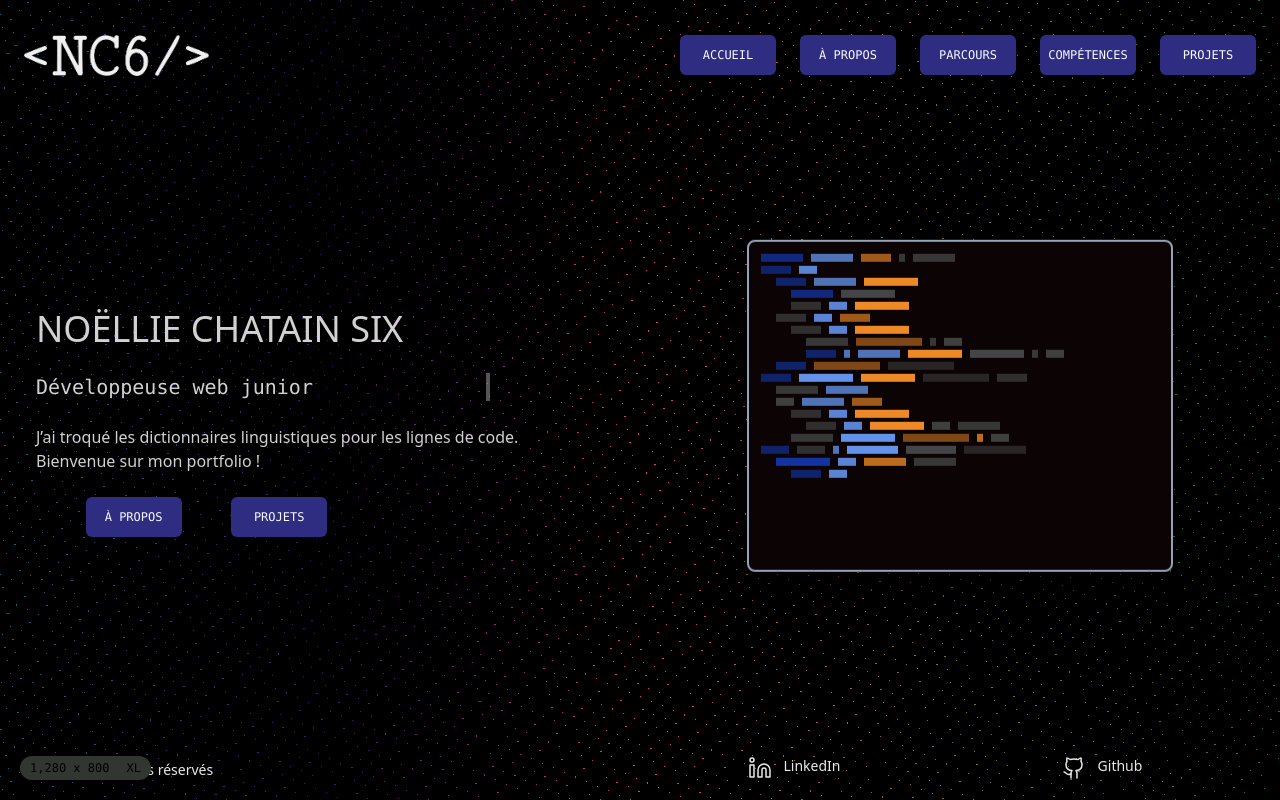
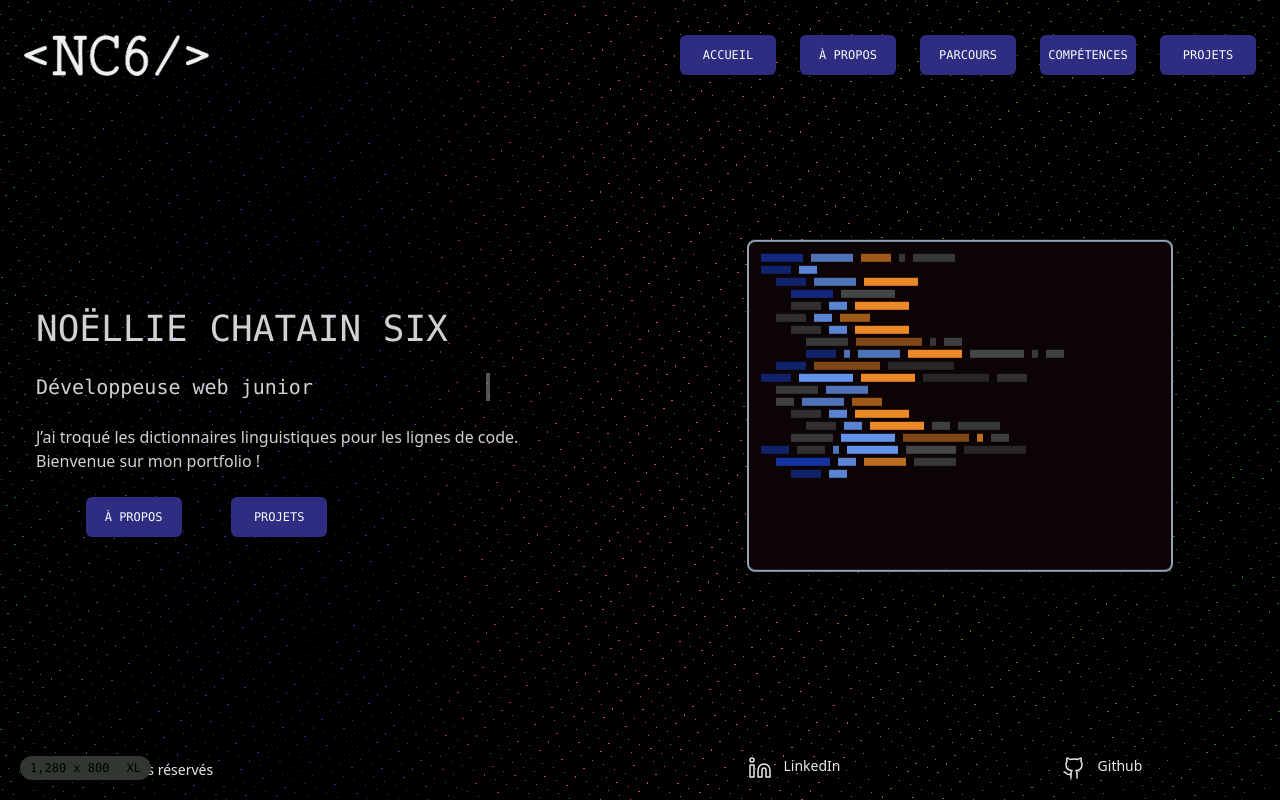
Before and after one commit to NollieChtn6/Portfolio, a React (Vite) app: page / in a window 1280 px wide. Built offline with nearby package versions, Linux system fonts and the light colour scheme.

Commit message:
update pages-title font to 'font-mono'

```diff
--- a/src/components/about/About.tsx
+++ b/src/components/about/About.tsx
@@ -8,7 +8,7 @@ function About() {
   return (
     <main className="about-container flex flex-col md:flex-row max-sm:overflow-y-scroll h-full">
       <div className="about-title flex w-full h-[10%] md:h-full md:w-[10%] items-center md:justify-center">
-        <h2 className="text-woodsmoke-200 md:rotate-180 md:[writing-mode:vertical-rl] text-3xl p-6 uppercase tracking-wide">
+        <h2 className="text-woodsmoke-200 md:rotate-180 md:[writing-mode:vertical-rl] text-3xl p-6 uppercase tracking-wide font-mono">
           À propos de moi
         </h2>
       </div>
--- a/src/components/homepage/HomePage.tsx
+++ b/src/components/homepage/HomePage.tsx
@@ -8,7 +8,7 @@ function HomePage() {
     <main className="homepage-container flex flex-col md:flex-row max-sm:overflow-y-scroll h-full">
       <div className="homepage-content-left flex flex-col md:flex-row w-full md:w-2/4">
         <div className="about-text-container text-woodsmoke-200 flex flex-col grow md:h-full  p-9 md:w-2/4 space-y-6 md:place-content-center">
-          <h1 className="text-woodsmoke-200 text-3xl md:text-4xl uppercase">
+          <h1 className="text-woodsmoke-200 text-3xl md:text-4xl uppercase font-mono">
             Noëllie Chatain Six
           </h1>
           <p className="hero-subtitle flex w-4/5 text-lg md:text-xl animate-typing overflow-hidden whitespace-nowrap font-mono border-r-4">
--- a/src/components/skills/Skills.tsx
+++ b/src/components/skills/Skills.tsx
@@ -62,7 +62,7 @@ function Skills() {
   return (
     <main className="skills-container flex flex-col md:flex-row h-full overflow-hidden">
       <div className="skills-title flex w-full h-[10%] md:h-full md:w-[10%] items-center md:justify-center">
-        <h2 className="text-woodsmoke-200 md:rotate-180 md:[writing-mode:vertical-rl] text-3xl p-6 uppercase tracking-wide">
+        <h2 className="text-woodsmoke-200 md:rotate-180 md:[writing-mode:vertical-rl] text-3xl p-6 uppercase tracking-wide font-mono">
           Compétences
         </h2>
       </div>
--- a/src/components/timeline/Timeline.tsx
+++ b/src/components/timeline/Timeline.tsx
@@ -23,7 +23,7 @@ function Timeline() {
   return (
     <main className="flex flex-col md:flex-row h-screen overflow-hidden">
       <div className="flex w-full md:w-1/12 h-16 md:h-auto items-center justify-center">
-        <h2 className="text-woodsmoke-200 md:rotate-180 md:[writing-mode:vertical-rl] text-3xl p-6 uppercase tracking-wide">
+        <h2 className="text-woodsmoke-200 md:rotate-180 md:[writing-mode:vertical-rl] text-3xl p-6 uppercase tracking-wide font-mono">
           Parcours
         </h2>
       </div>
```
